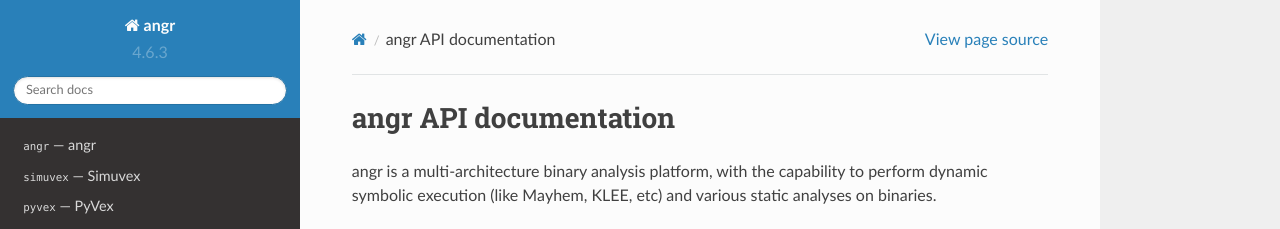
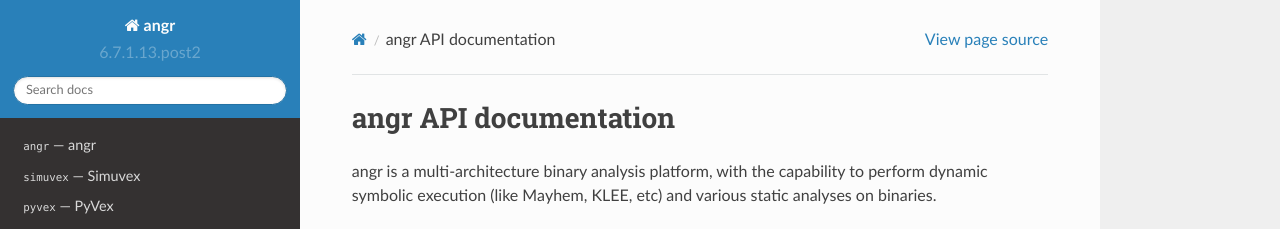
Before and after one commit to angr/angr-doc, a Sphinx documentation site: the page built from api-doc/source/index.rst, in a window 1280 px wide. Shown: the top 229 px of the page. Built offline with Sphinx 7.4.7 and the Read the Docs theme 2.0.0, drawn with Linux system fonts in a browser that asks for light colours.

Commit message:
tick version in api docs

```diff
--- a/api-doc/source/conf.py
+++ b/api-doc/source/conf.py
@@ -63,9 +63,9 @@
 # built documents.
 #
 # The short X.Y version.
-version = u'4.6.3'
+version = u'6.7.1.13.post2'
 # The full version, including alpha/beta/rc tags.
-release = u'4.6.3'
+release = u'6.7.1.13.post2'
 
 # The language for content autogenerated by Sphinx. Refer to documentation
 # for a list of supported languages.
```
